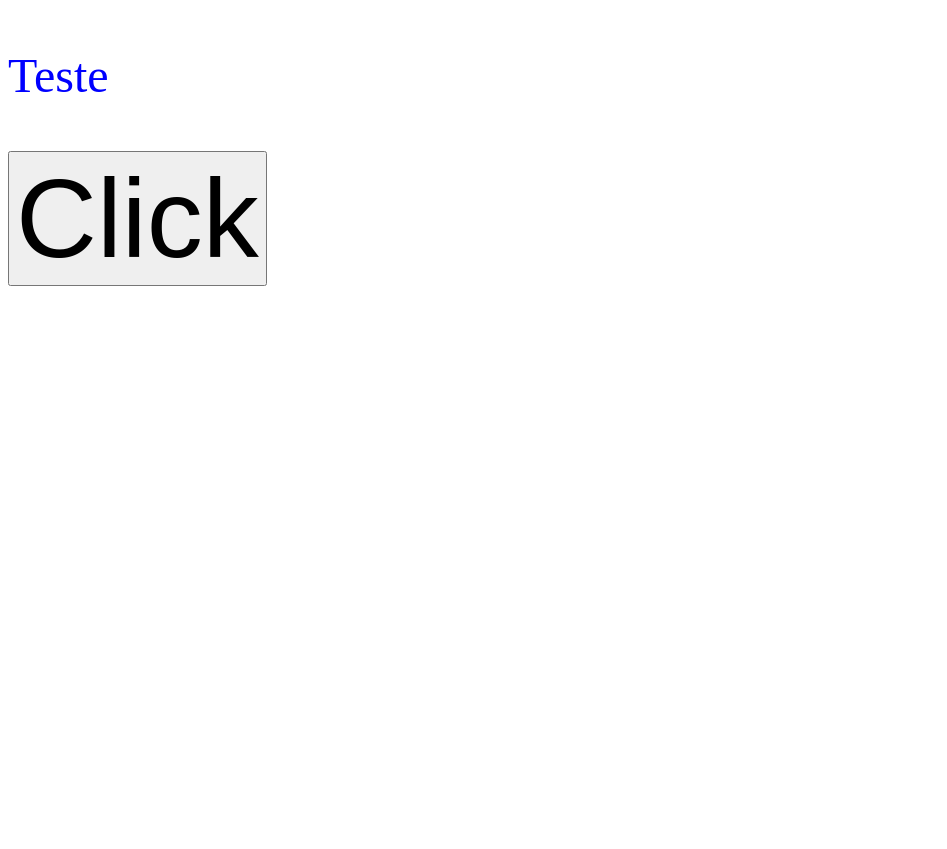
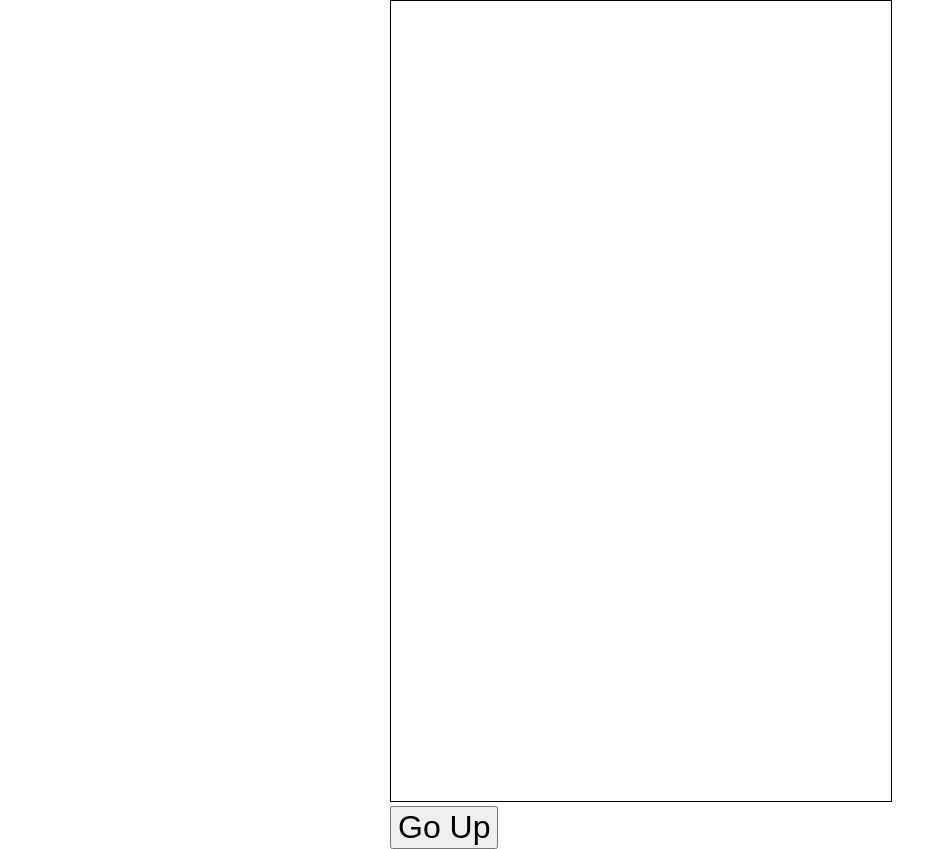
Before and after one commit to Initdd/SlingHero, a plain HTML site: page index.html in a window 1280 px wide. Shown: the whole page, without its empty margins (0-947 px from the left). Before the commit the page ends 800 px from the top, so only its background shows below. Drawn offline with Linux system fonts and the light colour scheme.

Commit message:
first up going test

```diff
--- a/index.html
+++ b/index.html
@@ -8,8 +8,42 @@
     <script src="./main.js"></script>
 </head>
 <body>
-    <p class="t2" id="i">Teste</p>
-    <button onclick="test()">Click</button>
+    <canvas id="canvas" width="500" height="800">Error</canvas><br>
+    <!-- JavaScript Zone -->
+    <script>
+        // canvas
+        const canvas = document.getElementById("canvas")
+        const ctx = canvas.getContext("2d");
+
+        // coordinates
+        let radius = 40
+        let x = canvas.width/2
+        let y = canvas.height-radius
+        let velocity = -5 // how much to go each time
+        let enable = true
+
+        function drawCircle(xCoor, yCoor) {
+            ctx.clearRect(0, 0, canvas.width, canvas.height)
+            ctx.beginPath();
+            ctx.arc(xCoor, yCoor, radius, 0, 2 * Math.PI);
+            ctx.stroke();
+        }
+
+        function temp() {
+            drawCircle(x, y)
+            y = y + velocity
+        }
+
+        function goUp() {
+            if (enable) {
+                setInterval(() => {temp()}, 50)
+                enable = false
+            }
+        }
+
+    </script>
+
+    <button onclick="goUp(x, y, velocity)" id="testbut">Go Up</button>
 
 </body>
 </html>
--- a/styles.css
+++ b/styles.css
@@ -1,17 +1,13 @@
-p {
-    color: purple;
-    font-size: 300%;
+
+body {
+    margin: auto;
+    max-width: 500px;
+}
+
+canvas {
+    border: 1px solid black;
 }
 
 button {
-    font-size: 700%;
+    font-size: 200%;
 }
-
-.t1 {
-    color: red;
-    border: 5px solid red;
-}
-
-.t2 {
-    color: blue;
-}
```
